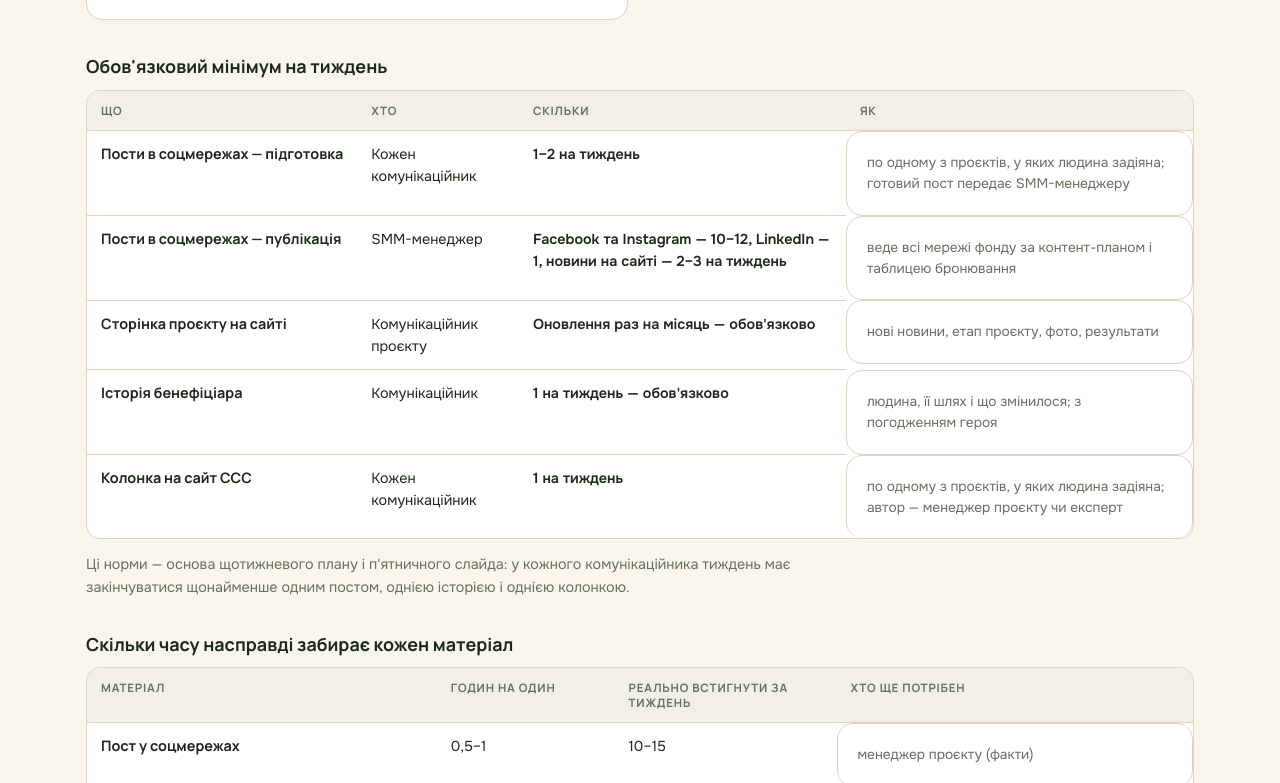
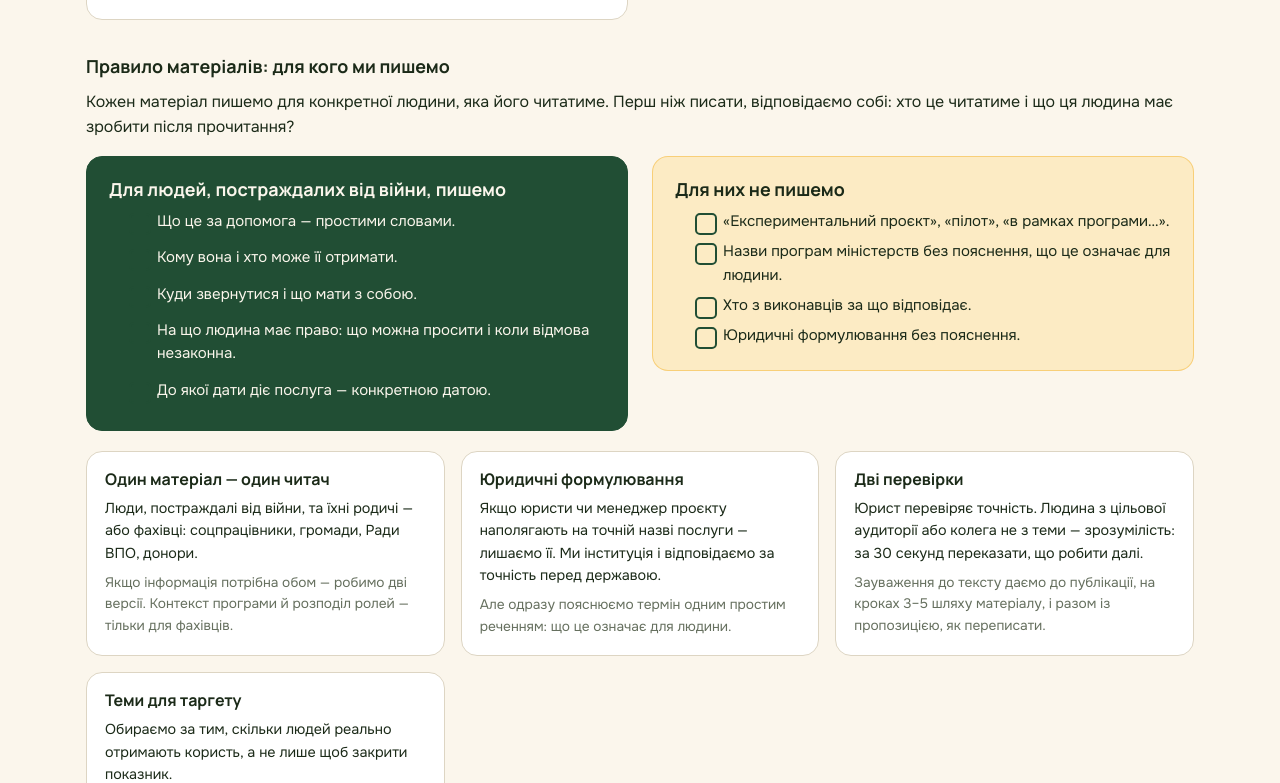
Before and after one commit to SvitlanaSom/sss-komunikatsii, a plain HTML site: page pravyla.html in a window 1280 px wide. Shown: the part 2017-2800 px from the top of the page. Drawn offline with Linux system fonts and the light colour scheme.

Commit message:
Додано «Правило матеріалів» на сторінку «Правила і норми»

```diff
--- a/pravyla.html
+++ b/pravyla.html
@@ -383,8 +383,8 @@ footer p+p{margin-top:8px}
   <div class="wrap">
     <p class="eyebrow">Гайд комунікацій ССС</p>
     <h1>Правила і норми</h1>
-    <p class="lead">Шлях матеріалу, тон, криза, чекліст новини у Facebook, перший тиждень нового колеги, обов'язковий мінімум, норми часу і брендбук.</p>
-    <div class="chips"><a href="#pravyla">Правила</a><a href="#brend">Бренд і брендбук</a></div>
+    <p class="lead">Шлях матеріалу, тон, криза, чекліст новини у Facebook, правило матеріалів, перший тиждень нового колеги, обов'язковий мінімум, норми часу і брендбук.</p>
+    <div class="chips"><a href="#pravyla">Правила</a><a href="#pravylo-materialiv">Правило матеріалів</a><a href="#brend">Бренд і брендбук</a></div>
   </div>
 </div>
 
@@ -451,6 +451,37 @@ footer p+p{margin-top:8px}
         <p>Чекліст — з розділів 5 і 24 «Комунікаційних стандартів ССС». Єдині вимоги потрібні, щоб контент оцінювали за зрозумілими для всіх правилами, а не за смаком окремих людей.</p>
       </div>
     </div>
+
+    <h3 id="pravylo-materialiv" style="margin-top:36px;margin-bottom:12px;scroll-margin-top:70px">Правило матеріалів: для кого ми пишемо</h3>
+    <p style="margin-bottom:16px">Кожен матеріал пишемо для конкретної людини, яка його читатиме. Перш ніж писати, відповідаємо собі: хто це читатиме і що ця людина має зробити після прочитання?</p>
+    <div class="two">
+      <div class="panel green">
+        <h3>Для людей, постраждалих від війни, пишемо</h3>
+        <ul class="ticks">
+          <li>Що це за допомога — простими словами.</li>
+          <li>Кому вона і хто може її отримати.</li>
+          <li>Куди звернутися і що мати з собою.</li>
+          <li>На що людина має право: що можна просити і коли відмова незаконна.</li>
+          <li>До якої дати діє послуга — конкретною датою.</li>
+        </ul>
+      </div>
+      <div class="panel sun">
+        <h3>Для них не пишемо</h3>
+        <ul class="ticks">
+          <li>«Експериментальний проєкт», «пілот», «в рамках програми…».</li>
+          <li>Назви програм міністерств без пояснення, що це означає для людини.</li>
+          <li>Хто з виконавців за що відповідає.</li>
+          <li>Юридичні формулювання без пояснення.</li>
+        </ul>
+      </div>
+    </div>
+    <div class="skills" style="margin-top:20px">
+      <div class="skill"><h3>Один матеріал — один читач</h3><p>Люди, постраждалі від війни, та їхні родичі — або фахівці: соцпрацівники, громади, Ради ВПО, донори.</p><p class="how">Якщо інформація потрібна обом — робимо дві версії. Контекст програми й розподіл ролей — тільки для фахівців.</p></div>
+      <div class="skill"><h3>Юридичні формулювання</h3><p>Якщо юристи чи менеджер проєкту наполягають на точній назві послуги — лишаємо її. Ми інституція і відповідаємо за точність перед державою.</p><p class="how">Але одразу пояснюємо термін одним простим реченням: що це означає для людини.</p></div>
+      <div class="skill"><h3>Дві перевірки</h3><p>Юрист перевіряє точність. Людина з цільової аудиторії або колега не з теми — зрозумілість: за 30 секунд переказати, що робити далі.</p><p class="how">Зауваження до тексту даємо до публікації, на кроках 3–5 шляху матеріалу, і разом із пропозицією, як переписати.</p></div>
+      <div class="skill"><h3>Теми для таргету</h3><p>Обираємо за тим, скільки людей реально отримають користь, а не лише щоб закрити показник.</p><p class="how">Послуга скоро закінчується? Перевіряємо, чи люди встигнуть нею скористатися, або чесно пишемо дату завершення.</p></div>
+    </div>
+    <p class="note">Відкрите питання до керівництва: хто має останнє слово у формулюваннях для зовнішньої аудиторії — внутрішній замовник чи комунікації. Поки його не вирішено, тримаємося компромісу: обов'язковий термін лишаємо і пояснюємо простими словами.</p>
 
     <h3 style="margin-top:36px;margin-bottom:12px">Обов'язковий мінімум на тиждень</h3>
     <div class="tbl-wrap">
```
